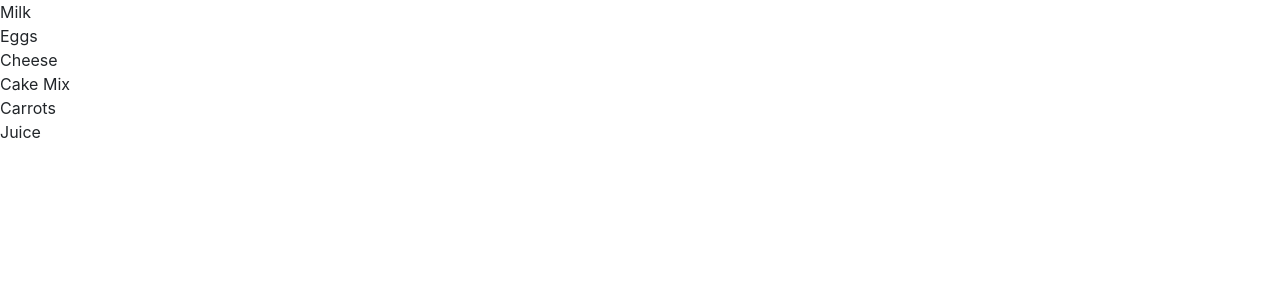
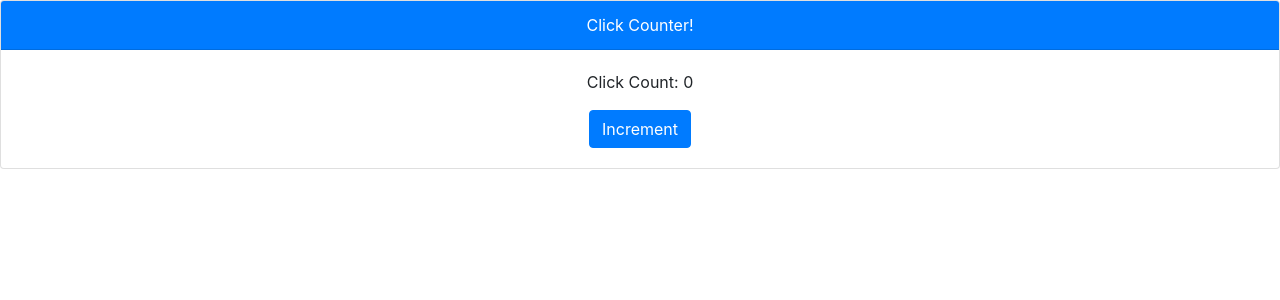
Before and after one commit to PelicanSkeleton/ReactJS, a React (Create React App) app: page / in a window 1280 px wide. Shown: the top 300 px of the page. Built offline with nearby package versions, Linux system fonts and the light colour scheme.

Commit message:
Activity 15 start.

```diff
--- a/src/App.js
+++ b/src/App.js
@@ -1,41 +1,8 @@
 import React from "react";
-import List from "./components/List";
-
-const groceries = [
-  {
-    id: 1,
-    name: "Milk",
-    purchased: true
-  },
-  {
-    id: 2,
-    name: "Eggs",
-    purchased: true
-  },
-  {
-    id: 3,
-    name: "Cheese",
-    purchased: false
-  },
-  {
-    id: 4,
-    name: "Cake Mix",
-    purchased: false
-  },
-  {
-    id: 5,
-    name: "Carrots",
-    purchased: false
-  },
-  {
-    id: 6,
-    name: "Juice",
-    purchased: true
-  }
-];
+import Counter from "./components/Counter";
 
 function App() {
-  return <List groceries={groceries} />;
+  return <Counter />;
 }
 
 export default App;
--- /dev/null
+++ b/src/components/Counter.js
@@ -0,0 +1,29 @@
+import React from "react";
+
+class Counter extends React.Component {
+  state = {
+    count: 0
+  };
+
+  handleIncrement = () => {
+    this.setState({ count: this.state.count + 1 });
+  };
+
+  render() {
+    return (
+      <div className="card text-center">
+        <div className="card-header bg-primary text-white">
+          Click Counter!
+        </div>
+        <div className="card-body">
+          <p className="card-text">Click Count: {this.state.count}</p>
+          <button className="btn btn-primary" onClick={this.handleIncrement}>
+            Increment
+          </button>
+        </div>
+      </div>
+    );
+  }
+}
+
+export default Counter;
--- a/src/components/List.js
+++ /dev/null
@@ -1,14 +0,0 @@
-import React from "react";
-
-function List(props) {
-  const listItems = props.groceries.map(grocery =>(
-    <li key={grocery.id}>{grocery.name}</li>
-  ))
-  return (
-    <ul className="list-group">
-      {listItems}
-    </ul>
-  );
-}
-
-export default List;
```
